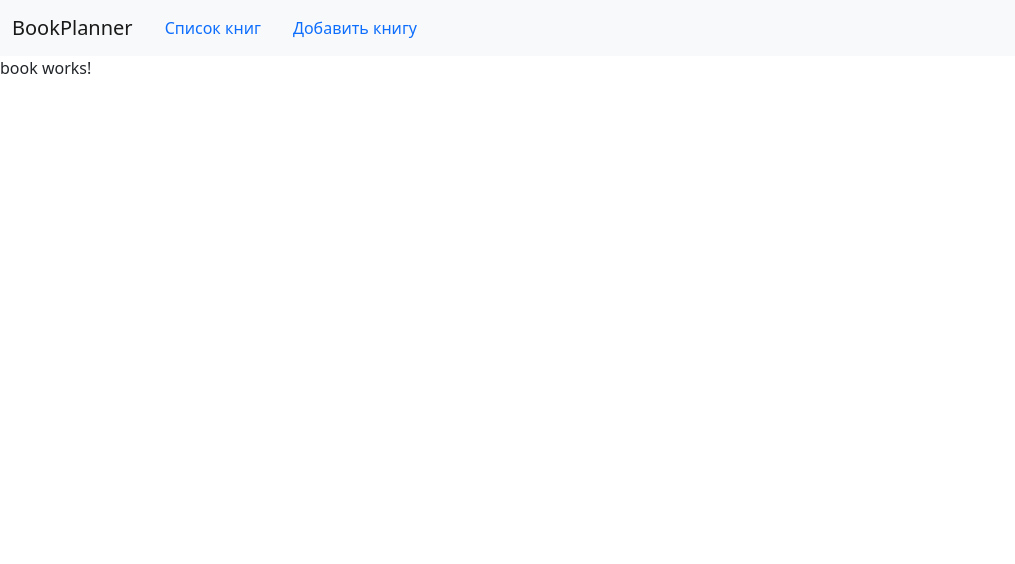
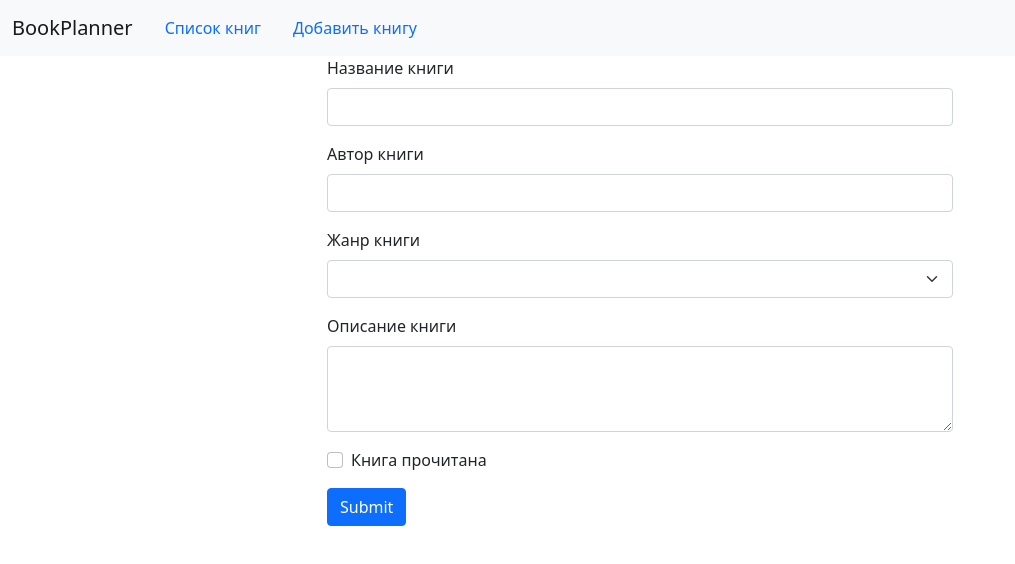
Before and after one commit to Shirling98/BookPlanner, an Angular app: page /create in a window 1280 px wide. Shown: the top 564 px of the page, without its empty margins (0-1015 px from the left). Built offline with nearby package versions, Linux system fonts and the light colour scheme.

Commit message:
FRNT-7654 add form create book

```diff
--- a/src/app/books/book/book.component.html
+++ b/src/app/books/book/book.component.html
@@ -1 +1,31 @@
-<p>book works!</p>
+<div class="container">
+  <form [formGroup]="formBook" (ngSubmit)="submit()" >
+
+    <div class="mb-3">
+      <label for="nameBook" class="form-label">Название книги</label>
+      <input type="text" class="form-control" id="nameBook" formControlName="name">
+    </div>
+    <div class="mb-3">
+      <label for="authorBook" class="form-label">Автор книги</label>
+      <input type="text" class="form-control" id="authorBook" formControlName="author">
+    </div>
+    <div class="mb-3">
+      <label class="form-label">Жанр книги</label>
+      <select class="form-select" aria-label="Default select example" formControlName="genre">
+        <option selected>Выберите жанр книги</option>
+        <option value="Фантастика">Фантастика</option>
+        <option value="Психология">Психология</option>
+        <option value="Детективы">Детективы</option>
+      </select>
+    </div>
+    <div class="mb-3">
+      <label for="descriptionBook" class="form-label">Описание книги</label>
+      <textarea class="form-control" id="descriptionBook" rows="3" formControlName="description"></textarea>
+    </div>
+    <div class="mb-3 form-check">
+      <input type="checkbox" class="form-check-input" id="readBook" formControlName="read">
+      <label class="form-check-label" for="readBook">Книга прочитана</label>
+    </div>
+    <button type="submit" class="btn btn-primary">Submit</button>
+  </form>
+</div>
--- a/src/app/books/book/book.component.ts
+++ b/src/app/books/book/book.component.ts
@@ -1,15 +1,34 @@
 import { Component, OnInit } from '@angular/core';
+import {FormControl, FormGroup} from "@angular/forms";
 
 @Component({
   selector: 'app-book',
   templateUrl: './book.component.html',
   styleUrls: ['./book.component.scss']
 })
-export class BookComponent implements OnInit {
+export class BookComponent{
 
-  constructor() { }
+  // @ts-ignore
+  formBook: FormGroup;
 
-  ngOnInit(): void {
+  constructor() {
+    this.createForm()
   }
 
+  private createForm() {
+    this.formBook = new FormGroup({
+      name: new FormControl(null),
+      author: new FormControl(null),
+      genre: new FormControl(null),
+      description: new FormControl(null),
+      read: new FormControl(null),
+    })
+  }
+
+  submit() {
+    const formData = {...this.formBook.value}
+    console.log('Данные с формы', formData)
+    this.formBook.reset()
+
+  }
 }
--- a/src/app/books/books.module.ts
+++ b/src/app/books/books.module.ts
@@ -4,6 +4,7 @@ import {RouterModule} from "@angular/router";
 import {HeaderComponent} from "../shared/components/header/header.component";
 import {BookComponent} from "./book/book.component";
 import {BooksListComponent} from './books-list/books-list.component';
+import {FormsModule, ReactiveFormsModule} from "@angular/forms";
 
 @NgModule({
   declarations: [
@@ -12,6 +13,8 @@ import {BooksListComponent} from './books-list/books-list.component';
   ],
   imports: [
     CommonModule,
+    FormsModule,
+    ReactiveFormsModule,
     RouterModule.forChild([
 
       {path: 'list', component: BooksListComponent},
```
